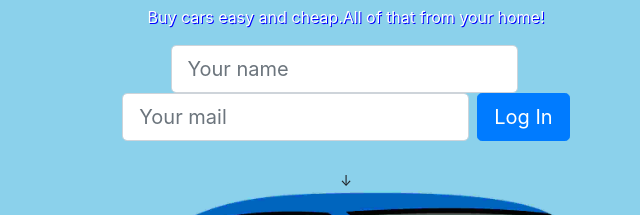
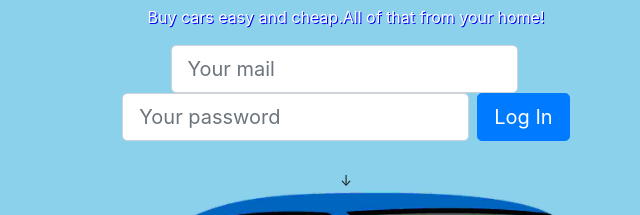
Before and after one commit to aca998/car-dealer, a plain HTML site: page car-dealer-lp.html in a window 1280 px wide. Shown: the part 172-387 px from the top of the page, 29-669 px from the left. Drawn offline with nearby package versions, Linux system fonts and the light colour scheme.

Commit message:
car dealer site

```diff
--- a/car-dealer-lp.html
+++ b/car-dealer-lp.html
@@ -18,13 +18,13 @@
                     <form action="" class="form-inline justify-content-center">
                         <div class="form-group">
                             <label for="" class="sr-only">Name</label>
-                            <input type="text" class="form-control form-control-lg mr-1" placeholder="Your name">
+                            <input type="email" class="form-control form-control-lg mr-1" placeholder="Your mail">
                         </div>
                         <div class="form-group">
                             <label for="" class="sr-only">
                                 Name
                             </label>
-                            <input type="email" class="form-control form-control-lg mr-2" placeholder="Your mail">
+                            <input type="password" class="form-control form-control-lg mr-2" placeholder="Your password">
                         </div>
                         <button class="btn btn-primary btn-lg">Log In</button>
                     </form>
```
